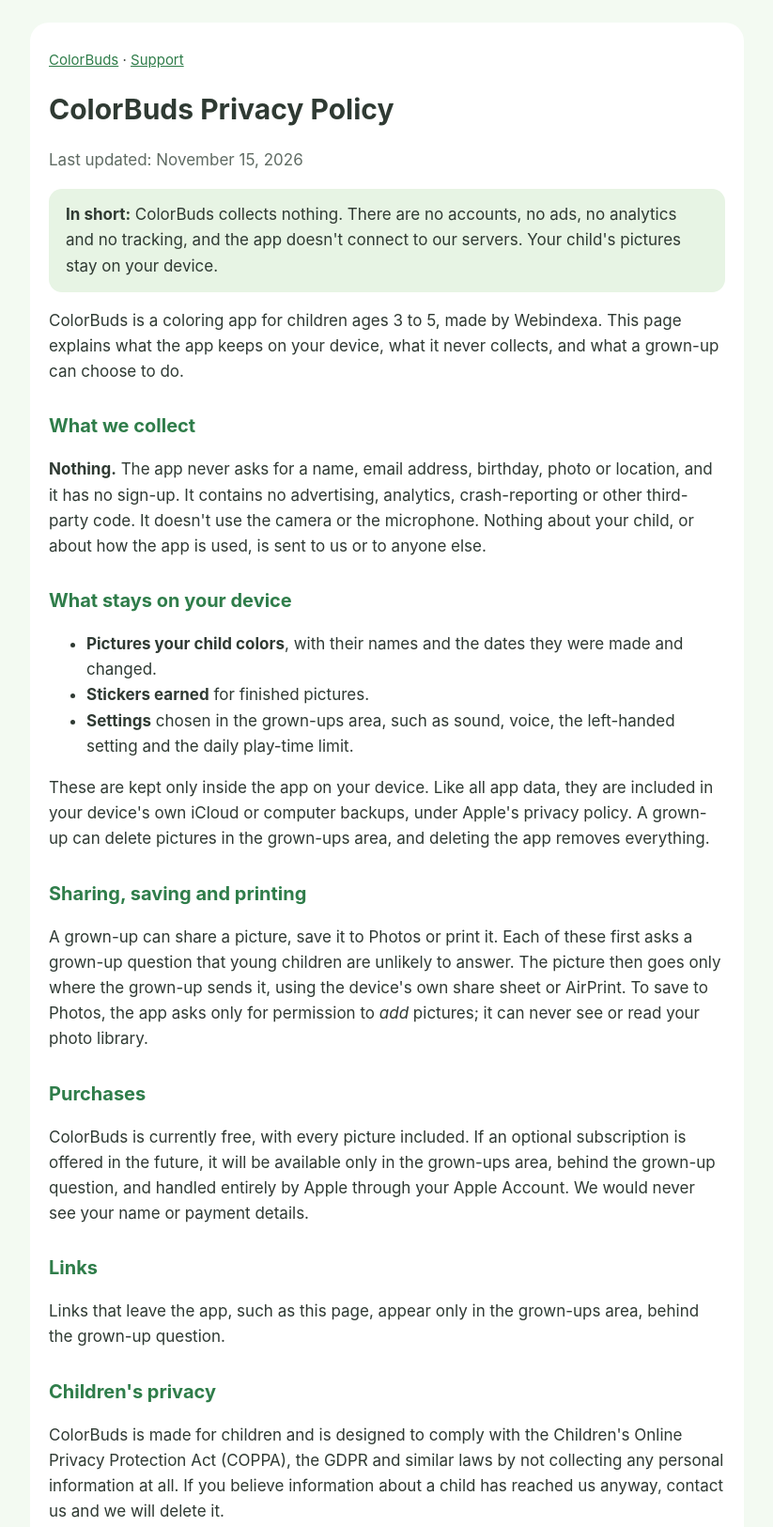
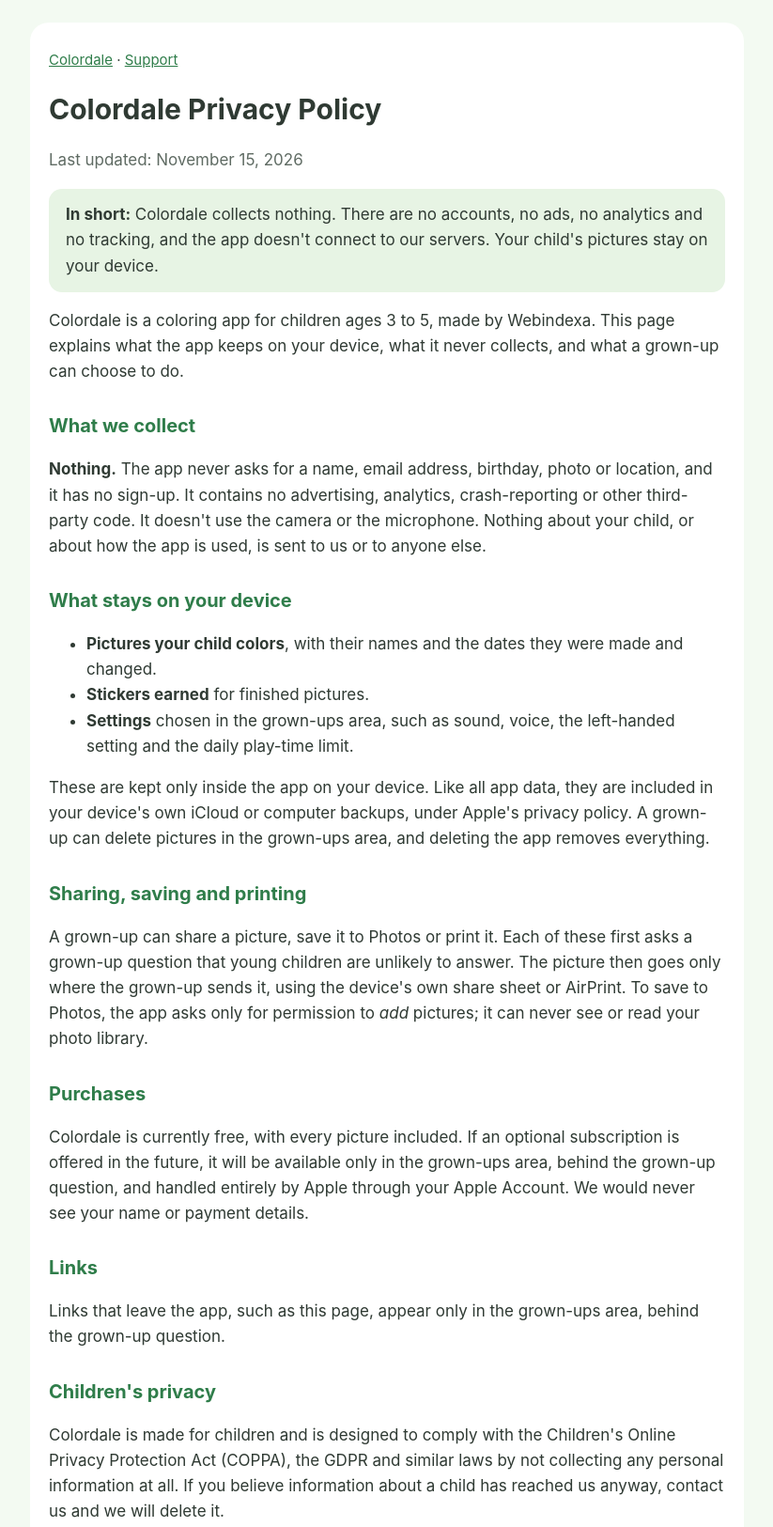
Before and after one commit to aokasha/colordale-site, a plain HTML site: page privacy.html in a window 1280 px wide. Shown: the top 1625 px of the page at 94% size, without its empty margins (228-1051 px from the left). Drawn offline with Linux system fonts and the light colour scheme.

Commit message:
Rename to Colordale; pages move to colordale.webindexa.com; logo on the home page
Co-Authored-By: Claude Fable 5.2 <noreply@anthropic.com>

```diff
--- a/privacy.html
+++ b/privacy.html
@@ -3,18 +3,18 @@
 <head>
 <meta charset="utf-8">
 <meta name="viewport" content="width=device-width, initial-scale=1">
-<title>ColorBuds Privacy Policy</title>
+<title>Colordale Privacy Policy</title>
 <link rel="stylesheet" href="style.css">
 </head>
 <body>
 <main>
-<p class="nav"><a href="./">ColorBuds</a> · <a href="support.html">Support</a></p>
-<h1>ColorBuds Privacy Policy</h1>
+<p class="nav"><a href="./">Colordale</a> · <a href="support.html">Support</a></p>
+<h1>Colordale Privacy Policy</h1>
 <p class="muted">Last updated: November 15, 2026</p>
 
-<p class="summary"><strong>In short:</strong> ColorBuds collects nothing. There are no accounts, no ads, no analytics and no tracking, and the app doesn't connect to our servers. Your child's pictures stay on your device.</p>
+<p class="summary"><strong>In short:</strong> Colordale collects nothing. There are no accounts, no ads, no analytics and no tracking, and the app doesn't connect to our servers. Your child's pictures stay on your device.</p>
 
-<p>ColorBuds is a coloring app for children ages 3 to 5, made by Webindexa. This page explains what the app keeps on your device, what it never collects, and what a grown-up can choose to do.</p>
+<p>Colordale is a coloring app for children ages 3 to 5, made by Webindexa. This page explains what the app keeps on your device, what it never collects, and what a grown-up can choose to do.</p>
 
 <h2>What we collect</h2>
 <p><strong>Nothing.</strong> The app never asks for a name, email address, birthday, photo or location, and it has no sign-up. It contains no advertising, analytics, crash-reporting or other third-party code. It doesn't use the camera or the microphone. Nothing about your child, or about how the app is used, is sent to us or to anyone else.</p>
@@ -31,13 +31,13 @@
 <p>A grown-up can share a picture, save it to Photos or print it. Each of these first asks a grown-up question that young children are unlikely to answer. The picture then goes only where the grown-up sends it, using the device's own share sheet or AirPrint. To save to Photos, the app asks only for permission to <em>add</em> pictures; it can never see or read your photo library.</p>
 
 <h2>Purchases</h2>
-<p>ColorBuds is currently free, with every picture included. If an optional subscription is offered in the future, it will be available only in the grown-ups area, behind the grown-up question, and handled entirely by Apple through your Apple Account. We would never see your name or payment details.</p>
+<p>Colordale is currently free, with every picture included. If an optional subscription is offered in the future, it will be available only in the grown-ups area, behind the grown-up question, and handled entirely by Apple through your Apple Account. We would never see your name or payment details.</p>
 
 <h2>Links</h2>
 <p>Links that leave the app, such as this page, appear only in the grown-ups area, behind the grown-up question.</p>
 
 <h2>Children's privacy</h2>
-<p>ColorBuds is made for children and is designed to comply with the Children's Online Privacy Protection Act (COPPA), the GDPR and similar laws by not collecting any personal information at all. If you believe information about a child has reached us anyway, contact us and we will delete it.</p>
+<p>Colordale is made for children and is designed to comply with the Children's Online Privacy Protection Act (COPPA), the GDPR and similar laws by not collecting any personal information at all. If you believe information about a child has reached us anyway, contact us and we will delete it.</p>
 
 <h2>Changes to this policy</h2>
 <p>If this policy changes, we will update this page and the date above.</p>
--- a/style.css
+++ b/style.css
@@ -11,3 +11,4 @@ h2 { margin: 28px 0 8px; font-size: 20px; color: var(--accent); }
 .nav { margin: 0 0 16px; font-size: 15px; }
 .summary { background: var(--summary); border-radius: 14px; padding: 14px 18px; }
 a { color: var(--accent); }
+.logo { display: block; width: min(100%, 420px); height: auto; }
```
Also changed, not shown: index.html (+2 -2 lines), support.html (+5 -5 lines), logo.png (added), 1 other file.
